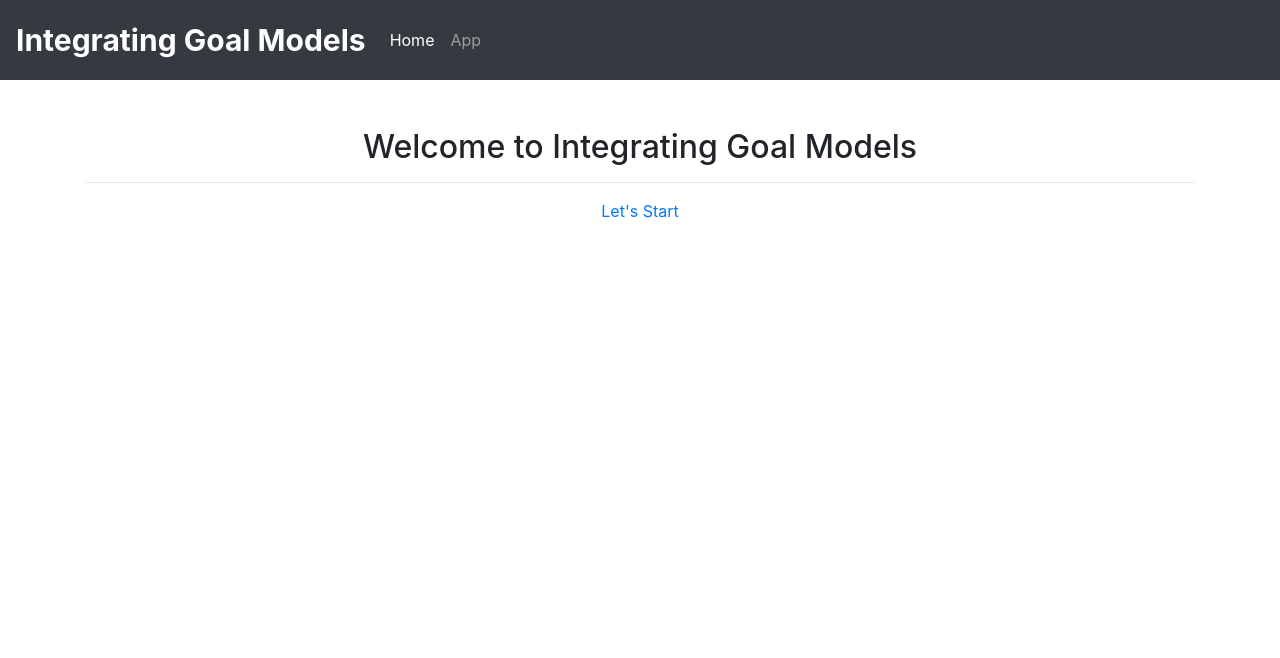
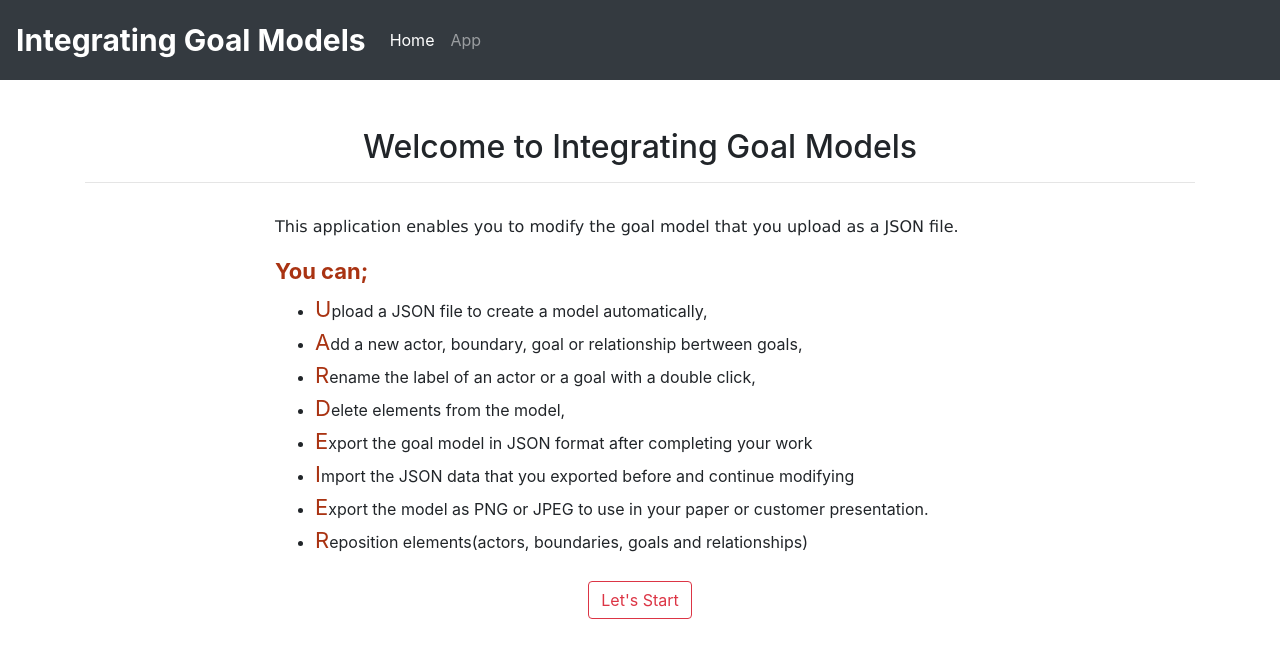
Before and after one commit to tugcegns/my-app-new, a React (Create React App) app: page / in a window 1280 px wide. Shown: the top 658 px of the page. Built offline with nearby package versions, Linux system fonts and the light colour scheme.

Commit message:
updated home page

```diff
--- a/src/Home.js
+++ b/src/Home.js
@@ -1,7 +1,17 @@
 import React from 'react';
 import 'bootstrap/dist/css/bootstrap.min.css';
 import NavigationBar from "./components/NavigationBar";
-import { Row, Col, Container } from "react-bootstrap";
+import { Row, Col, Container, Button } from "react-bootstrap";
+
+class Capital extends React.Component{
+    render(){
+        return(
+            <span style={{ fontSize: 22, color: '#a93312' }}>
+                {this.props.children}
+            </span>
+        );
+    }
+}
 
 class Home extends React.Component{
     render(){
@@ -15,10 +25,45 @@ class Home extends React.Component{
                             <hr/>
                         </Col>
                     </Row>
-                    <Row>
-                        <Col md="12">
-                            <p className="text-center" >
-                                <a href="/playground">Let's Start</a>
+                    <Row className="mt-3">
+                        <Col md={{ offset: 2, span: 8 }}>
+                            <p style={{ fontSize: 16, fontFamily: 'Verdana' }} >
+                            This application enables you to modify the
+                            goal model that you upload as a JSON file.
+                            </p>
+                            <p style={{ marginBottom: '5px', color: '#a93312', fontSize: 22 }}>
+                                <b>You can; </b>
+                            </p>
+                            <ul>
+                                <li>
+                                    <Capital>U</Capital>pload a JSON file to create a model automatically,
+                                </li>
+                                <li>
+                                    <Capital>A</Capital>dd a new actor, boundary, goal or relationship bertween goals,
+                                </li>
+                                <li>
+                                    <Capital>R</Capital>ename the label of an actor or a goal with a double click,
+                                </li>
+                                <li>
+                                    <Capital>D</Capital>elete elements from the model,
+                                </li>
+                                <li>
+                                    <Capital>E</Capital>xport the goal model in JSON format
+                                    after completing your work
+                                </li>
+                                <li>
+                                    <Capital>I</Capital>mport the JSON data that you exported before and continue modifying
+                                </li>
+                                <li>
+                                    <Capital>E</Capital>xport the model as PNG or JPEG to use in your paper or customer presentation.
+                                </li>
+                                <li>
+                                    <Capital>R</Capital>eposition elements(actors, boundaries, goals
+                                    and relationships)
+                                </li>
+                            </ul>
+                            <p className="text-center mt-4" >
+                                <Button href="/playground" variant="outline-danger">Let's Start</Button>{' '}
                             </p>
                         </Col>
                     </Row>
```
